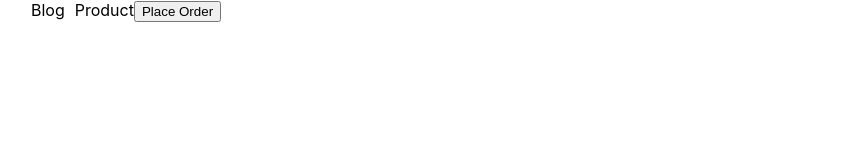
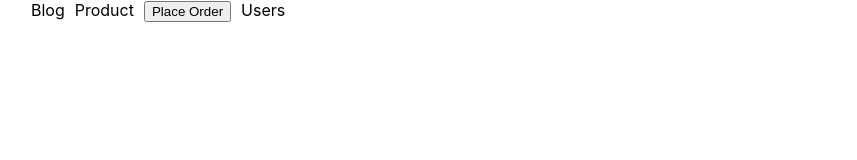
Before and after one commit to akshat-patel28/nextJs_demos, a Next.js app: page / in a window 1280 px wide. Shown: the top 160 px of the page, without its empty margins (1-858 px from the left). Built offline with nearby package versions, Linux system fonts and the light colour scheme.

Commit message:
static data featching

```diff
--- a/pages/index.js
+++ b/pages/index.js
@@ -22,7 +22,12 @@ export default function Home() {
           <Link style={{ marginLeft: "10px" }} href="/product">
             Product
           </Link>
-          <button onClick={handleClick}>Place Order</button>
+          <button style={{ marginLeft: "10px" }} onClick={handleClick}>
+            Place Order
+          </button>
+          <Link style={{ marginLeft: "10px" }} href="/users">
+            Users
+          </Link>
         </nav>
       </header>
       <main className={styles.main}>
```
Also changed, not shown: pages/users/index.js (added, +26 -0 lines).
